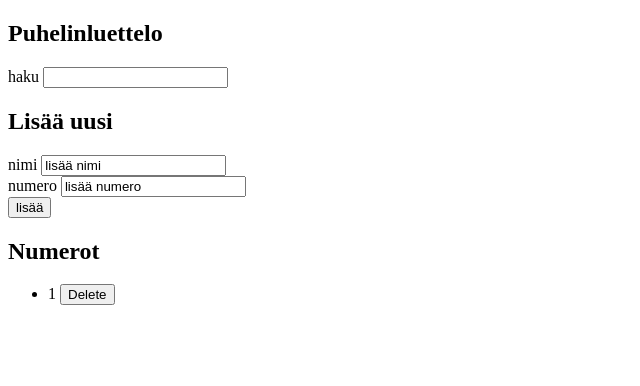
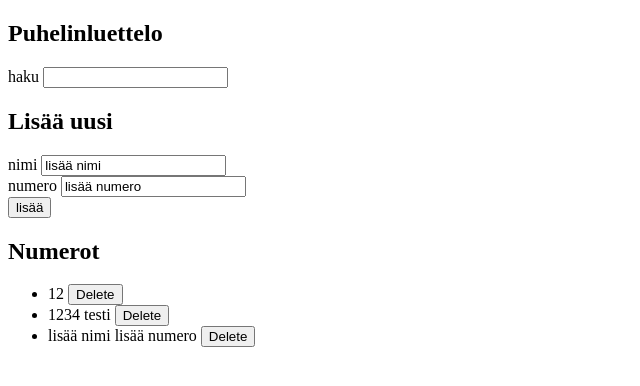
Before and after one commit to imlastrebor/FullStackOpen2019, a React (Create React App) app in the folder Osa2/puhelinluettelo/: page / in a window 1280 px wide. Shown: the top 386 px of the page, without its empty margins (0-640 px from the left). Built offline with nearby package versions, Linux system fonts and the light colour scheme; data requests are answered from the project's data file.

Commit message:
2.18 valmis

```diff
--- a/Osa2/puhelinluettelo/db.json
+++ b/Osa2/puhelinluettelo/db.json
@@ -1,9 +1,19 @@
 {
   "persons": [
     {
-      "name": "1",
+      "name": "12",
       "number": "",
-      "id": 53
+      "id": 23
+    },
+    {
+      "name": "1234",
+      "number": "testi",
+      "id": 28
+    },
+    {
+      "name": "lisää nimi",
+      "number": "lisää numero",
+      "id": 24
     }
   ]
 }
--- a/Osa2/puhelinluettelo/src/App.js
+++ b/Osa2/puhelinluettelo/src/App.js
@@ -61,7 +61,18 @@ const PersonInfo = props => {
       return (
         <li key={person.id}>
           {person.name} {person.number}{" "}
-          <Button text="Delete" mission={props.deleteMission} />
+          <Button
+            text="Delete"
+            mission={() => {
+              if (
+                window.confirm(
+                  `Haluatko varmasti poistaa henkilön ${person.name} ?`
+                )
+              ) {
+                axios.delete("http://localhost:3001/persons/" + person.id);
+              }
+            }}
+          />
         </li>
       );
     });
@@ -138,11 +149,34 @@ const App = () => {
     setNewName("");
     setNewNumber("");
     if (persons.find(duplicate => duplicate.name === newName)) {
-      alert(`${newName} on jo listalla`);
+      if (
+        window.confirm(
+          `${newName} on jo listalla. Korvataanko vanha numero uudella?`
+        )
+      ) {
+        axios.put(
+          "http://localhost:3001/persons/" +
+            persons.find(test => test.name === newName).id,
+          {
+            name: `${newName}`,
+            number: `${newNumber}`
+          }
+        );
+      }
     } else {
       serverService.create(listObject);
     }
   };
+  //   if (persons.find(duplicate => duplicate.name === newName)) {
+  //     alert(`${newName} on jo listalla. Korvataanko vanha numero uudella?`);
+  //     console.log(
+  //       persons.map(person => person).map(personInfo => personInfo.id)
+  //     );
+  //     console.log(persons.find(test => test.name === newName).id);
+  //   } else {
+  //     serverService.create(listObject);
+  //   }
+  // };
 
   const unique = Array.from(new Set(persons.map(uniqArr => uniqArr.name))).map(
     name => {
```
